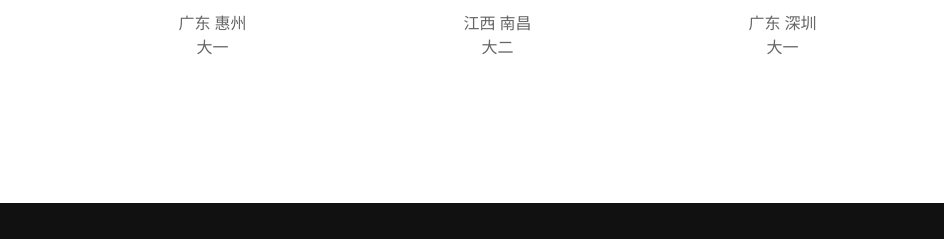
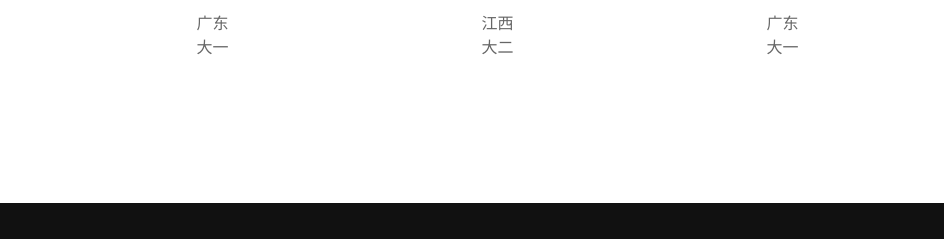
Before and after one commit to vFREE-1/team, a plain HTML site: page index.html in a window 1280 px wide. Shown: the part 1160-1399 px from the top of the page, 0-944 px from the left. Drawn offline with nearby package versions, Linux system fonts and the light colour scheme; files whose address does not match are found by name.

Commit message:
Update index.html

```diff
--- a/index.html
+++ b/index.html
@@ -125,7 +125,7 @@ swal({
             <div class="member">
               <img src="assets/img/2.jpg" class="img-fluid" alt="" style="border-radius:50%"  width=100px height=100px >
 			  <center><h3 class="member-name">vFREE</h3></center>
-			  <center><font>广东 惠州<br />大一</font></center>
+			  <center><font>广东<br />大一</font></center>
               <div class="member-info">
                 <div class="member-info-content">
                 </div>
@@ -141,7 +141,7 @@ swal({
               <img src="assets/img/3.jpg" class="img-fluid" alt="" style="border-radius:50%"  width=100px height=100px>
 			  <div class="name-plate text-center">
 				<h3 class="expert-name">mzq</h3>
-				<font>江西 南昌<br />大二<br/></font>
+				<font>江西<br />大二<br/></font>
 			  </div>
               <div class="member-info">
                 <div class="member-info-content">
@@ -157,7 +157,7 @@ swal({
               <img src="assets/img/1.jpg" class="img-fluid" alt="" style="border-radius:50%"  width=100px height=100px>
 			  <div class="name-plate text-center">
 				<h3 class="expert-name">v0ity</h3>
-				<font>广东 深圳<br />大一</font>
+				<font>广东<br />大一</font>
 			  </div>
               <div class="member-info">
                 <div class="member-info-content">
```
